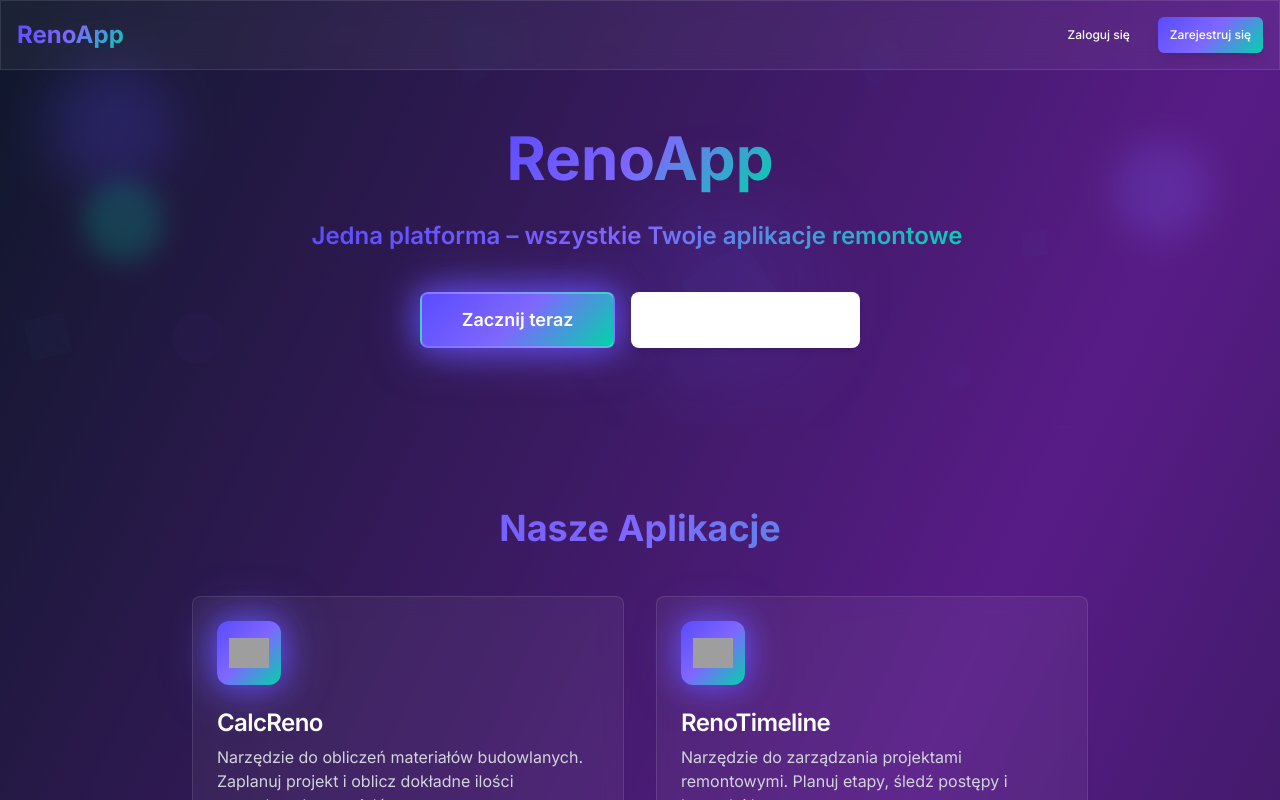
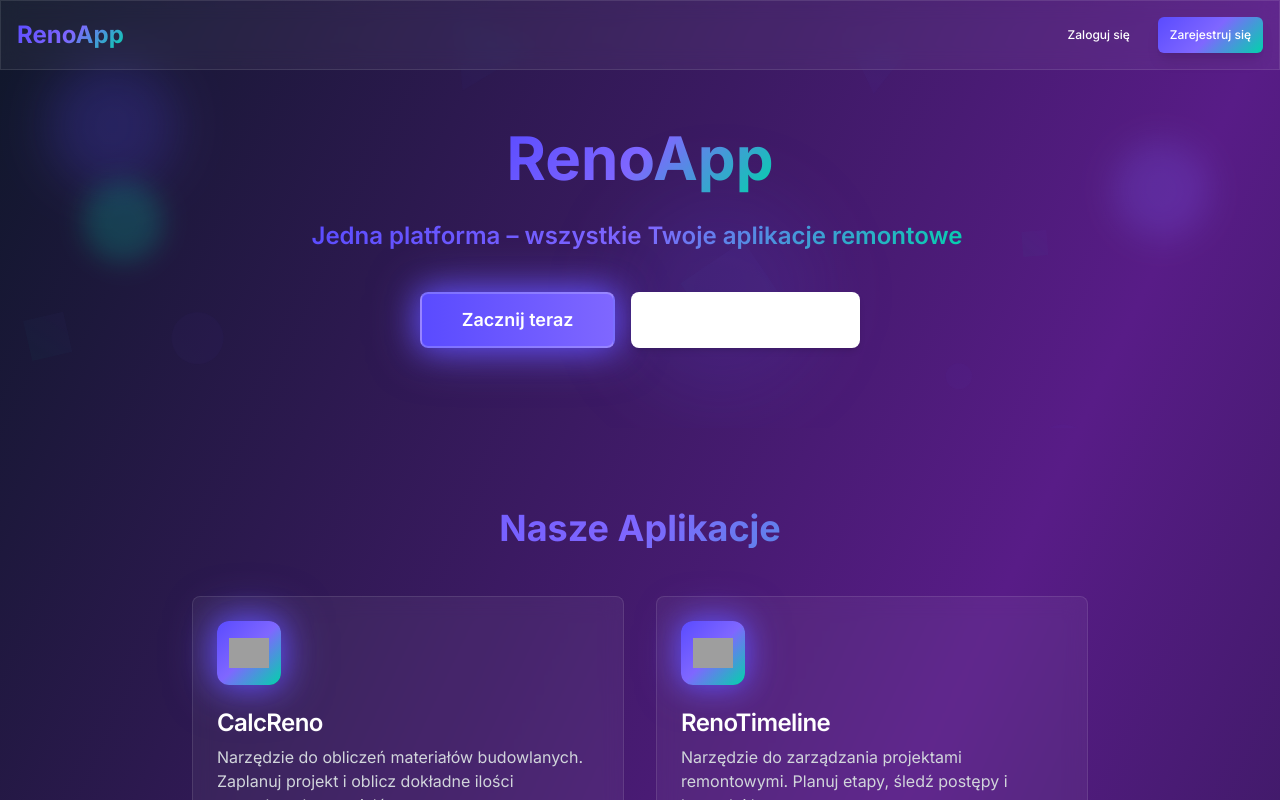
Before and after one commit to Tomionkkas/reno-hub-dashboard, a React (Vite) app: page / in a window 1280 px wide. Shown: the top 800 px of the page. Built offline with nearby package versions, Linux system fonts and the light colour scheme; grey boxes are pictures that could not be loaded.

Commit message:
Fix: Button visibility and hover effect
The gradient buttons were still not consistently visible and the hover effect was not correct. This commit ensures the gradient buttons are always visible with the correct colors and hover effect.

```diff
--- a/src/components/ui/enhanced-button.tsx
+++ b/src/components/ui/enhanced-button.tsx
@@ -15,7 +15,7 @@ const enhancedButtonVariants = cva(
         secondary: "bg-secondary text-secondary-foreground hover:bg-secondary/80 shadow-md hover:shadow-lg transform hover:-translate-y-0.5",
         ghost: "hover:bg-accent hover:text-accent-foreground transform hover:scale-105",
         link: "text-primary underline-offset-4 hover:underline transform hover:scale-105",
-        gradient: "bg-gradient-to-r from-reno-purple via-reno-blue to-reno-mint text-white shadow-lg hover:shadow-2xl transform hover:-translate-y-1 hover:from-reno-purple/90 hover:via-reno-blue/90 hover:to-reno-mint/90 animate-gradient-shift",
+        gradient: "gradient-bg text-white shadow-lg hover:shadow-2xl transform hover:-translate-y-1 hover:opacity-90",
         floating: "bg-gradient-to-r from-reno-purple to-reno-blue text-white shadow-2xl hover:shadow-3xl transform hover:-translate-y-2 hover:scale-105 border-2 border-white/20 hover:border-white/40 backdrop-blur-sm",
         ripple: "relative overflow-hidden bg-primary text-primary-foreground hover:bg-primary/90 shadow-lg hover:shadow-xl transform hover:-translate-y-1 before:absolute before:inset-0 before:bg-white/20 before:opacity-0 before:transition-opacity hover:before:opacity-100 before:animate-ripple"
       },
--- a/src/index.css
+++ b/src/index.css
@@ -153,14 +153,10 @@
   outline-offset: 2px;
 }
 
-/* Button Specific Overrides for Visibility */
-button.bg-gradient-to-r {
+/* Enhanced gradient background class */
+.gradient-bg {
   background: linear-gradient(135deg, #5A4BFF, #7F67FF, #00D4AA) !important;
   color: white !important;
-}
-
-button.bg-gradient-to-r:hover {
-  background: linear-gradient(135deg, rgba(90, 75, 255, 0.9), rgba(127, 103, 255, 0.9), rgba(0, 212, 170, 0.9)) !important;
 }
 
 /* Enhanced Animations */
```
